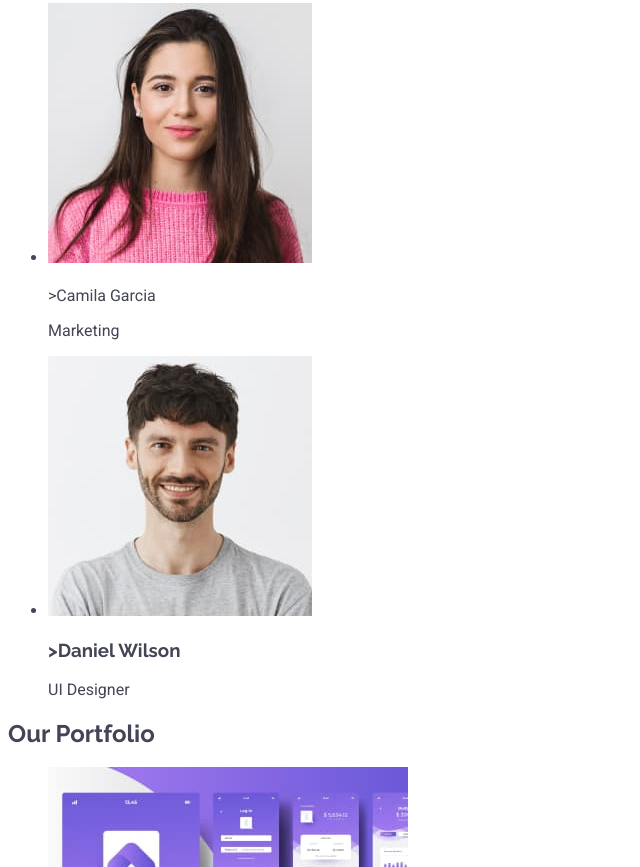
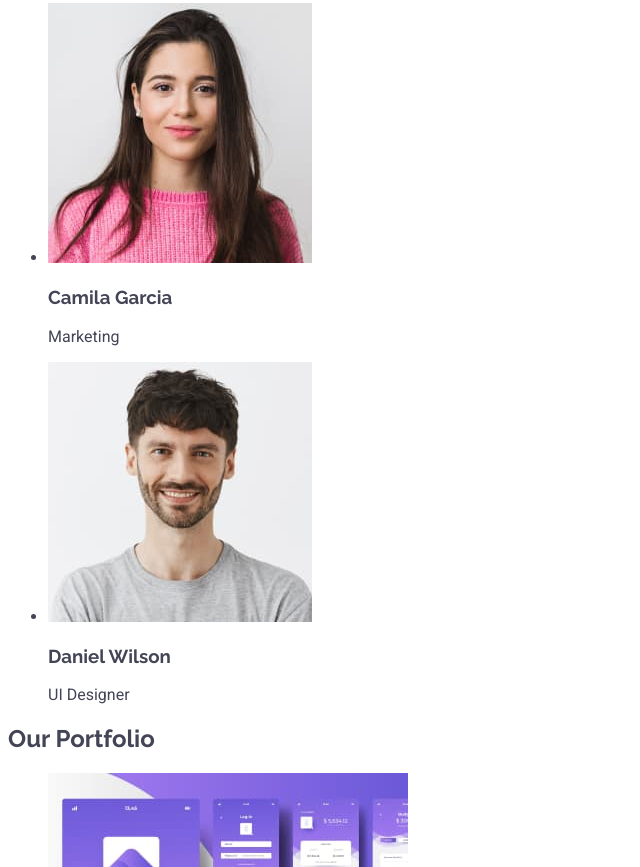
Before and after one commit to Kostantin01/goit-markup-hw-02, a plain HTML site: page index.html in a window 1280 px wide. Shown: the part 1553-2420 px from the top of the page, without its empty margins (0-640 px from the left). Drawn offline with Linux system fonts and the light colour scheme.

Commit message:
Update index.html

```diff
--- a/index.html
+++ b/index.html
@@ -88,13 +88,13 @@
 
                 <li class="main-content">
                     <img src="./images/img-2jpg.jpg" alt="Camila Garcia" width="264" height="260">
-                    <h3 class="main-content-name"></h3>>Camila Garcia</h3>
+                    <h3 class="main-content-name">Camila Garcia</h3>
                     <p class="main-content-role">Marketing</p>
                 </li>
 
                 <li class="main-content">
                     <img src="./images/img-4.jpg" alt="Daniel Wilson" width="264" height="260">
-                    <h3 class="main-content-name">>Daniel Wilson</h3>
+                    <h3 class="main-content-name">Daniel Wilson</h3>
                     <p class="main-content-role">UI Designer</p>
                 </li>
             </ul>
```
